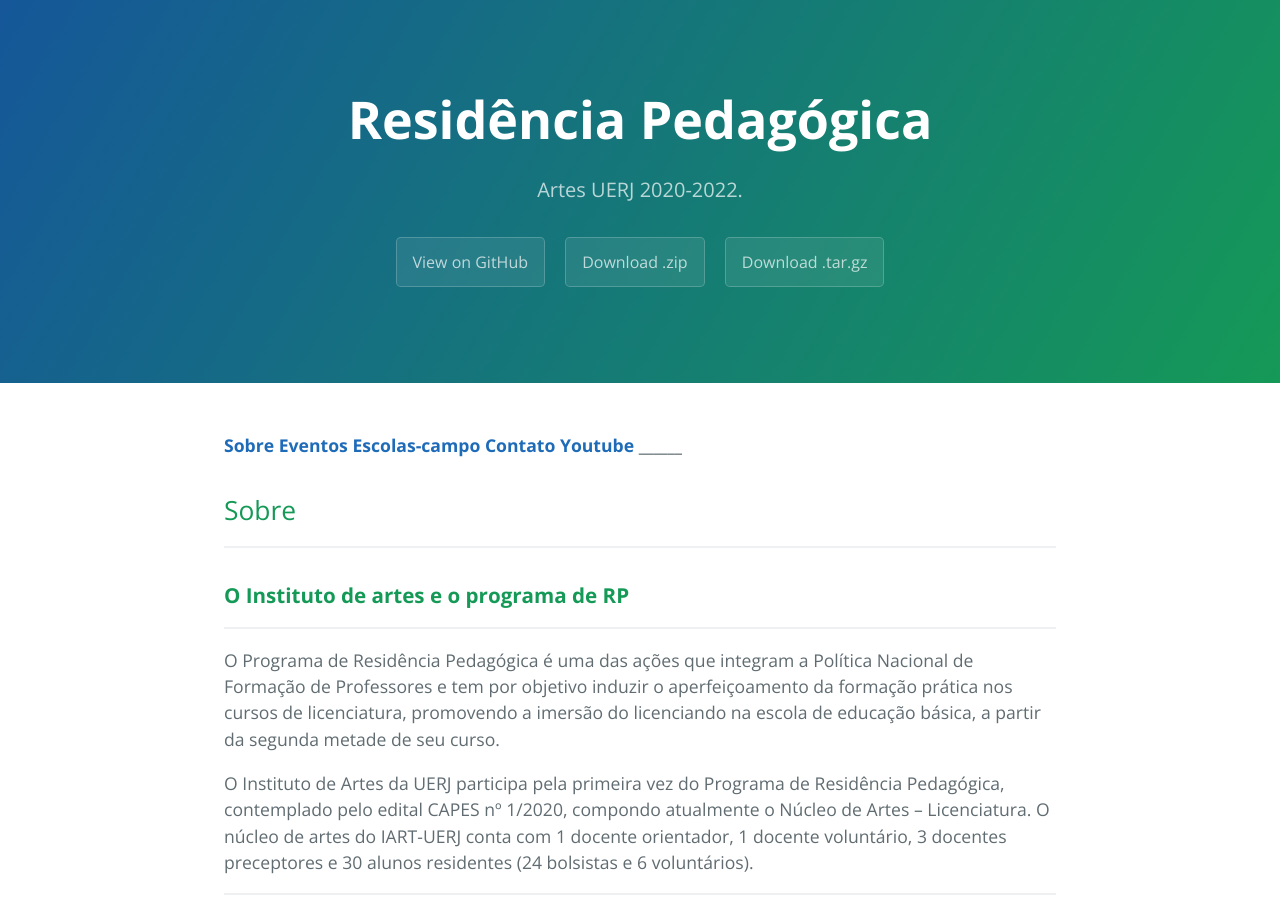
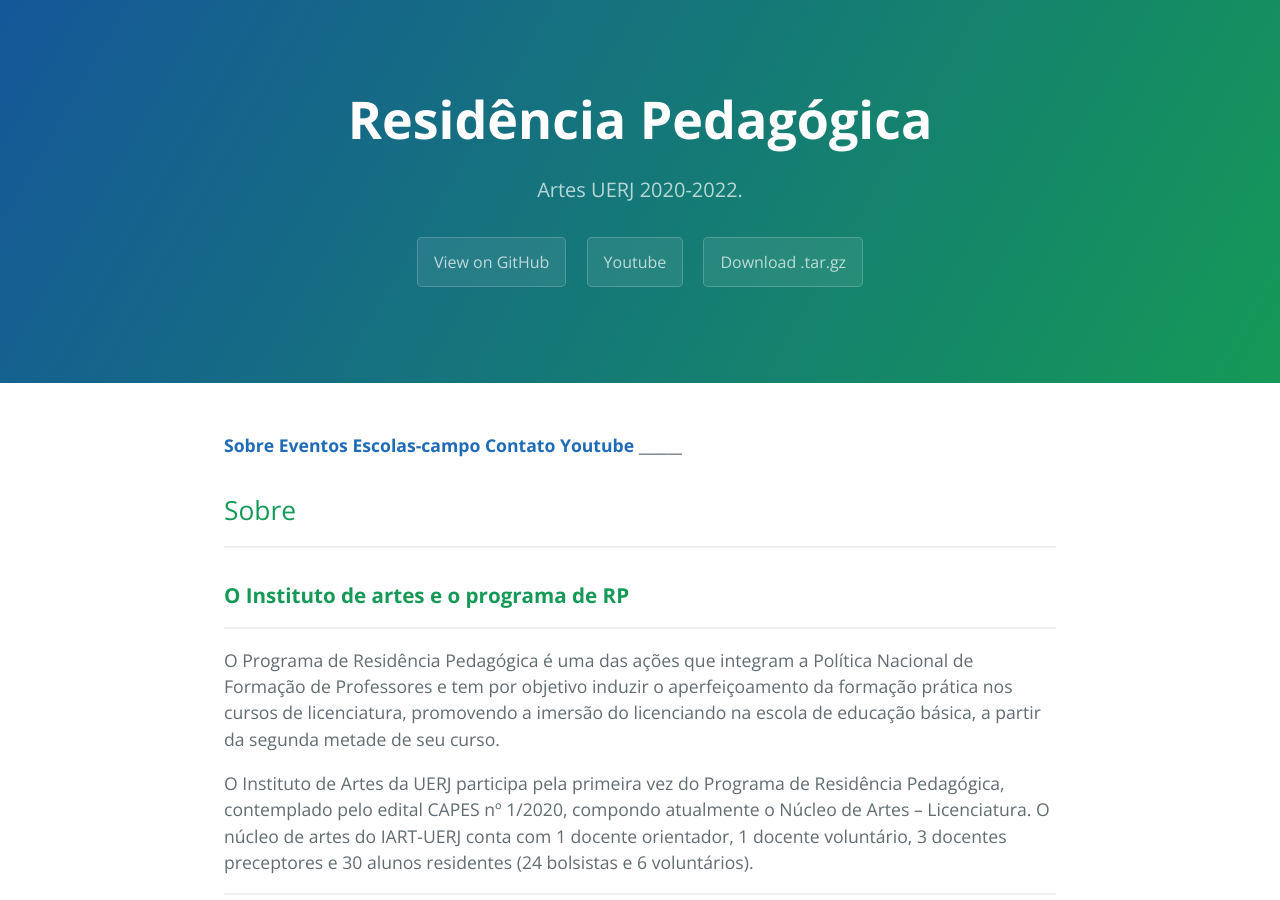
Before and after one commit to limaof/rparteuerj, a Jekyll site: the page built from index.md, in a window 1280 px wide and 900 px high. Built offline with Jekyll 4.4.1, drawn with Linux system fonts in a browser that asks for light colours; our own code applies the rules of GitHub Pages for plain Markdown files.

Commit message:
Update default.html

```diff
--- a/_layouts/default.html
+++ b/_layouts/default.html
@@ -22,7 +22,7 @@
         <a href="{{ site.github.repository_url }}" class="btn">View on GitHub</a>
       {% endif %}
       {% if site.show_downloads %}
-        <a href="{{ site.github.zip_url }}" class="btn">Download .zip</a>
+        <a href="{{ ./youtube.md }}" class="btn">Youtube</a>
         <a href="{{ site.github.tar_url }}" class="btn">Download .tar.gz</a>
       {% endif %}
     </header>
```
